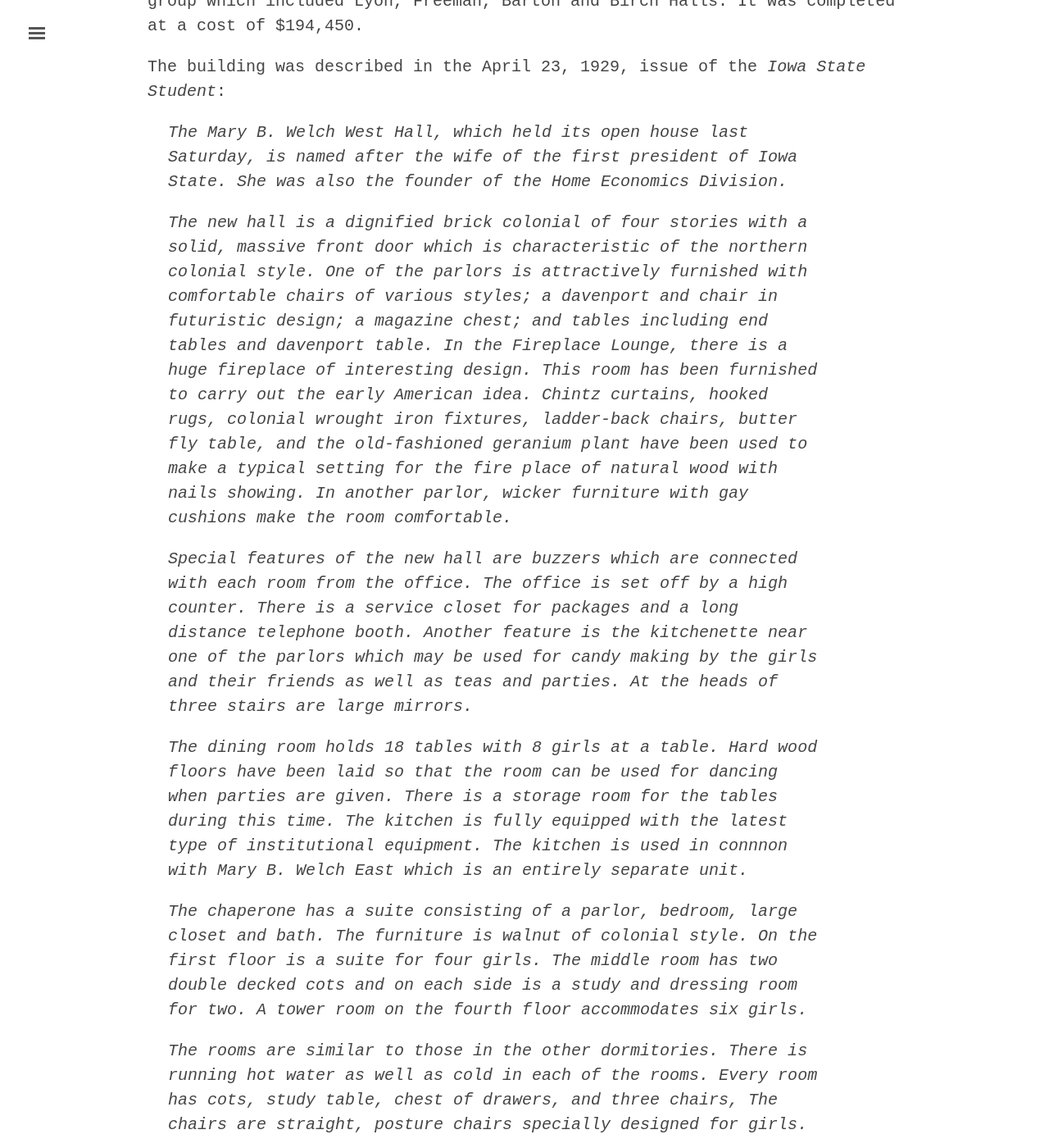
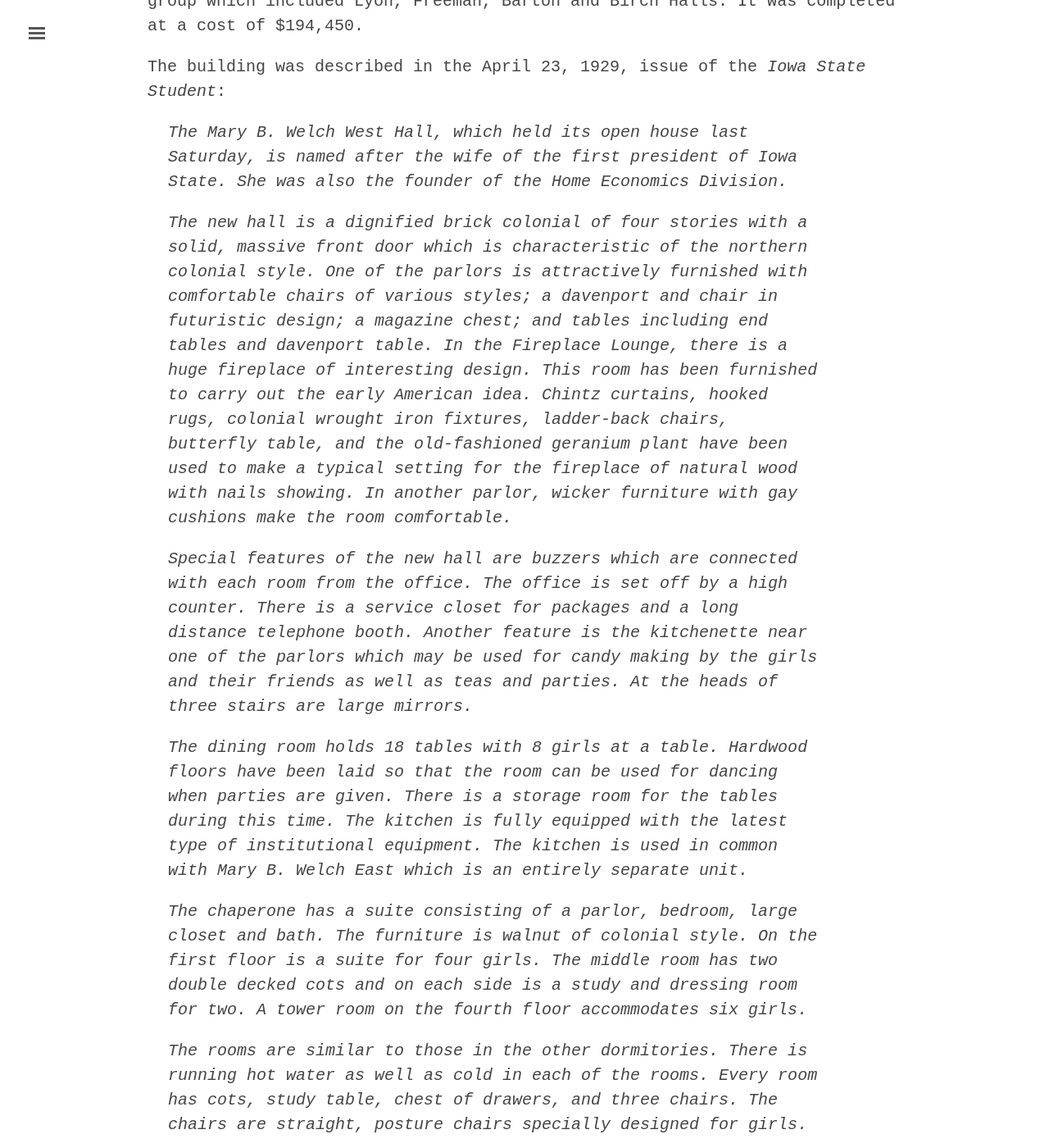
Before and after one commit to emanderson811/day-edition, a Jekyll site: the page built from _texts/buildings/225day-welch-hall.md, in a window 1280 px wide and 1400 px high, scrolled down 592 px. Shown: the whole window at 82% size. Built offline with Jekyll 4.4.1, drawn with Linux system fonts in a browser that asks for light colours; some of the changed text lies outside the part shown.

Commit message:
Update 225day-welch-hall.md

```diff
--- a/_texts/buildings/225day-welch-hall.md
+++ b/_texts/buildings/225day-welch-hall.md
@@ -28,15 +28,15 @@
 
 >The Mary B. Welch West Hall, which held its open house last Saturday, is named after the wife of the first president of Iowa State. She was also the founder of the Home Economics Division.
 >
->The new hall is a dignified brick colonial of four stories with a solid, massive front door which is characteristic of the northern colonial style. One of the parlors is attractively furnished with comfortable chairs of various styles; a davenport and chair in futuristic design; a magazine chest; and tables including end tables and davenport table. In the Fireplace Lounge, there is a huge fireplace of interesting design. This room has been furnished to carry out the early American idea. Chintz curtains, hooked rugs, colonial wrought iron fixtures, ladder-back chairs, butter fly table, and the old-fashioned geranium plant have been used to make a typical setting for the fire place of natural wood with nails showing. In another parlor, wicker furniture with gay cushions make the room comfortable.
+>The new hall is a dignified brick colonial of four stories with a solid, massive front door which is characteristic of the northern colonial style. One of the parlors is attractively furnished with comfortable chairs of various styles; a davenport and chair in futuristic design; a magazine chest; and tables including end tables and davenport table. In the Fireplace Lounge, there is a huge fireplace of interesting design. This room has been furnished to carry out the early American idea. Chintz curtains, hooked rugs, colonial wrought iron fixtures, ladder-back chairs, butterfly table, and the old-fashioned geranium plant have been used to make a typical setting for the fireplace of natural wood with nails showing. In another parlor, wicker furniture with gay cushions make the room comfortable.
 >
 >Special features of the new hall are buzzers which are connected with each room from the office. The office is set off by a high counter. There is a service closet for packages and a long distance telephone booth. Another feature is the kitchenette near one of the parlors which may be used for candy making by the girls and their friends as well as teas and parties. At the heads of three stairs are large mirrors.
 >
->The dining room holds 18 tables with 8 girls at a table. Hard wood floors have been laid so that the room can be used for dancing when parties are given. There is a storage room for the tables during this time. The kitchen is fully equipped with the latest type of institutional equipment. The kitchen is used in connnon with Mary B. Welch East which is an entirely separate unit.
+>The dining room holds 18 tables with 8 girls at a table. Hardwood floors have been laid so that the room can be used for dancing when parties are given. There is a storage room for the tables during this time. The kitchen is fully equipped with the latest type of institutional equipment. The kitchen is used in common with Mary B. Welch East which is an entirely separate unit.
 >
 >The chaperone has a suite consisting of a parlor, bedroom, large closet and bath. The furniture is walnut of colonial style. On the first floor is a suite for four girls. The middle room has two double decked cots and on each side is a study and dressing room for two. A tower room on the fourth floor accommodates six girls.
 >
->The rooms are similar to those in the other dormitories. There is running hot water as well as cold in each of the rooms. Every room has cots, study table, chest of drawers, and three chairs, The chairs are straight, posture chairs specially designed for girls.
+>The rooms are similar to those in the other dormitories. There is running hot water as well as cold in each of the rooms. Every room has cots, study table, chest of drawers, and three chairs. The chairs are straight, posture chairs specially designed for girls.
 >
 >Similar to the other halls, the girls are given positions of responsibility by serving as hostess at the heads of the tables in the dining room and by attending to the routine duties in the corridor. Special care is given to the emphasis of the college rulings.
 
```
Also changed, not shown: other parts of _texts/buildings/225day-welch-hall.md (+1 -1 lines).
